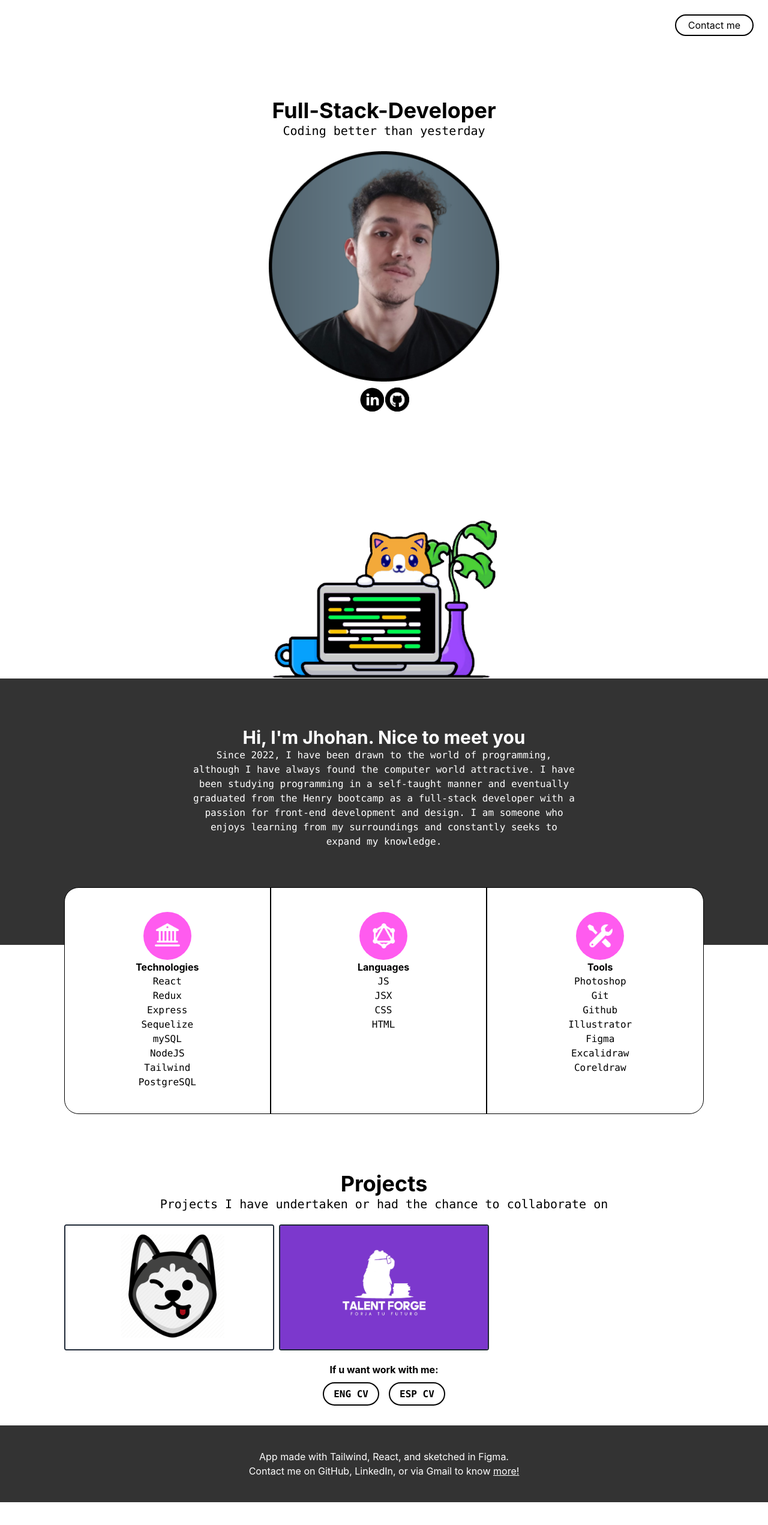
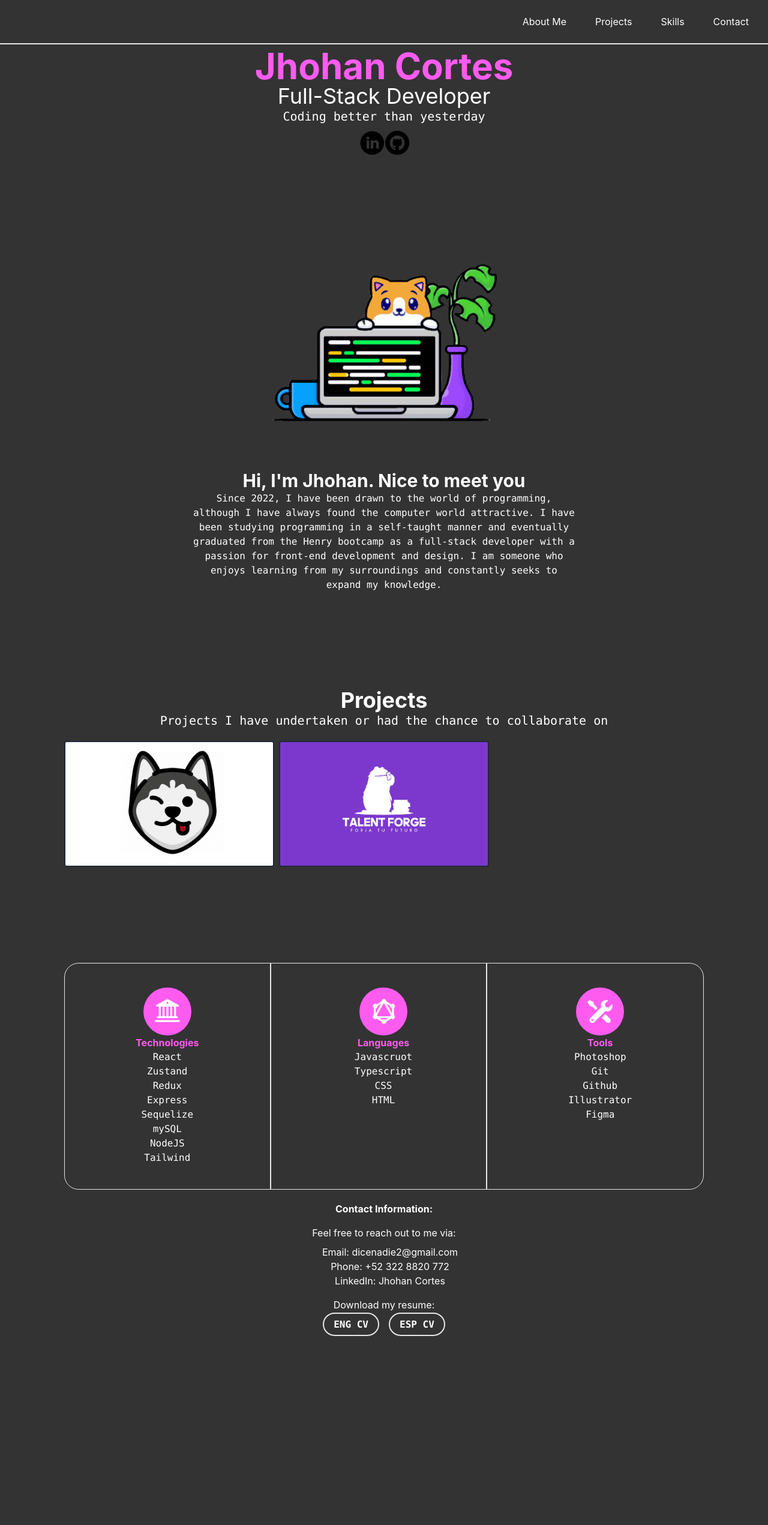
Before and after one commit to JhohanCortes/Portafolio, a React (Create React App) app: page / in a window 1280 px wide. Shown: the top 2542 px of the page at 60% size. Before the commit the page ends 2504 px from the top, so only its background shows below. Built offline with nearby package versions, Linux system fonts and the light colour scheme.

Commit message:
Portafolio cambios

```diff
--- a/src/App.js
+++ b/src/App.jsx
@@ -1,4 +1,5 @@
-import React from "react";
+import React, { useRef } from "react";
+
 
 import "./App.css";
 
@@ -10,16 +11,15 @@ import gitHub from "./Recourses/gitHub.png";
 import dog from "./Recourses/dog.png";
 import talentForge from "./Recourses/talent-forge.png";
 import cat from "./Recourses/cat.png";
-import pic from "./Recourses/pic.png";
 import tools from "./Recourses/tools.png";
 import languages from "./Recourses/languages.png";
 import technologies from "./Recourses/technologies.png";
 
 import Header from "./Components/Header/Header";
 
-const proyects = [
+const projects = [
   {
-    name: "Dog project",
+    name: "Dog Project",
     image: dog,
     deploy: null,
     repository: "https://github.com/JhohanCortes/Henry-Dogs-Proyect",
@@ -34,41 +34,50 @@ const proyects = [
 
 const Technologies = [
   "React",
+  "Zustand",
   "Redux",
   "Express",
   "Sequelize",
   "mySQL",
   "NodeJS",
   "Tailwind",
-  "PostgreSQL",
 ];
-const Languages = ["JS", "JSX", "CSS", "HTML"];
+const Languages = ["Javascruot", "Typescript", "CSS", "HTML"];
 const Tools = [
   "Photoshop",
   "Git",
   "Github",
   "Illustrator",
   "Figma",
-  "Excalidraw",
-  "Coreldraw",
 ];
 
 function App() {
+
+  const aboutMeRef = useRef(null);
+  const projectsRef = useRef(null);
+  const skillsRef = useRef(null);
+  const contactRef = useRef(null);
+
+  const scrollToSection = (ref) => {
+    ref.current.scrollIntoView({ behavior: "smooth" });
+  };
+
   return (
-    <div className="text-center mx-auto">
-      <Header />
+    <div className="text-center mx-auto" style={{ background: '#333333', color: '#FFFFFF' }}>
+      <Header
+        aboutMeRef={aboutMeRef}
+        projectsRef={projectsRef}
+        skillsRef={skillsRef}
+        contactRef={contactRef}
+        scrollToSection={scrollToSection}
+      />
 
-      <div className="py-20">
+      <div className="py-20 ">
         <div>
-          <strong className="font-sans text-4xl">Full-Stack-Developer</strong>
-          <p className="font-code text-xl">Coding better than yesterday</p>
+          <strong className="font-sans text-6xl text-primary">Jhohan Cortes</strong>
+          <h1 className="font-sans text-4xl text-secondary">Full-Stack Developer</h1>
+          <p className="font-code text-xl text-secondary">Coding better than yesterday</p>
         </div>
-
-        <img
-          className="mx-auto pt-5 w-64 md:w-72 lg:w-96"
-          src={pic}
-          alt="Jhohan-Cortes"
-        />
         <div className="mt-2 flex justify-center items-center">
           <a
             href="https://www.linkedin.com/in/jhohan-cortes-a314a8213/"
@@ -98,10 +107,11 @@ function App() {
         className="mx-auto lg:w-96 w-1/2 pt-20 pb-0"
         src={cat}
         alt="Cat-Image"
+        ref={aboutMeRef}
       />
-
+      {/* about me */}
       <div className="md:relative">
-        <div className="pt-20 pb-40 bg-[#333333] text-white z-50 w-full">
+        <div className="pt-20 pb-40 bg-gray text-white z-50 w-full">
           <strong className="font-sans text-3xl">
             Hi, I'm Jhohan. Nice to meet you
           </strong>
@@ -116,70 +126,16 @@ function App() {
           </p>
         </div>
       </div>
-
-      <ssdiv className="relative -top-24 mx-auto bg-white rounded-3xl border border-black flex flex-col md:flex-row space-y-10 md:space-y-0 md:space-x-4 space-x-1 z-100 w-5/6">
-          <div className="md:w-1/3 py-10 md:border-r-2 border-black">
-            <div className="mx-auto rounded-full md: w-20 h-20 bg-[#FF5BEF] flex items-center">
-              <img
-                src={technologies}
-                className="mx-auto w-12 filter invert"
-                alt="Technologies"
-              />
-            </div>
-            <strong>Technologies</strong>
-            <ul>
-              {Technologies.map((e, index) => (
-                <li key={index} className="font-code">
-                  {e}
-                </li>
-              ))}
-            </ul>
-          </div>
-          <div className="md:w-1/3 py-10 md:border-r-2 border-black">
-            <div className="mx-auto rounded-full w-20 h-20 bg-[#FF5BEF] flex items-center">
-              <img
-                src={languages}
-                className="mx-auto w-12 filter invert"
-                alt="Languages"
-              />
-            </div>
-            <strong>Languages</strong>
-            <ul>
-              {Languages.map((e, index) => (
-                <li key={index} className="font-code">
-                  {e}
-                </li>
-              ))}
-            </ul>
-          </div>
-          <div className="md:w-1/3 py-10">
-            <div className="mx-auto rounded-full w-20 h-20 bg-[#FF5BEF] flex items-center">
-              <img
-                src={tools}
-                className="mx-auto w-12 filter invert"
-                alt="Tools"
-              />
-            </div>
-            <strong>Tools</strong>
-            <ul>
-              {Tools.map((e, index) => (
-                <li key={index} className="font-code">
-                  {e}
-                </li>
-              ))}
-            </ul>
-          </div>
-        </ssdiv>
-
-      <div className="bottom-5 mt-0">
+      {/* projects */}
+      <div className="bottom-5 mt-0" >
         <div className="pb-5">
-          <strong className="font-sans text-4xl">Projects</strong>
+          <strong className="font-sans text-4xl" ref={projectsRef}>Projects</strong>
           <p className="font-code text-xl w-[90%] mx-auto text-center">
             Projects I have undertaken or had the chance to collaborate on
           </p>
         </div>
         <div className="grid md:grid-cols-3 gap-2 grid-cols-1 w-5/6 mx-auto">
-          {proyects.map((e, index) => {
+          {projects.map((e, index) => {
             return (
               <div key={index} className="relative group mx-auto mb-4 md:mb-0">
                 <img
@@ -196,7 +152,7 @@ function App() {
                       target="_blank"
                       rel="noopener noreferrer"
                     >
-                      <button className="rounded-full font-bold border-4 border-white hover:bg-pink-400 text-white p-5 py-1 opacity-0 transition-opacity group-hover:opacity-100">
+                      <button className="rounded-full font-bold border-4 border-white hover:bg-primary text-white p-5 py-1 opacity-0 transition-opacity group-hover:opacity-100">
                         Deploy
                       </button>
                     </a>
@@ -205,7 +161,7 @@ function App() {
                       target="_blank"
                       rel="noopener noreferrer"
                     >
-                      <button className="rounded-full font-bold border-4 border-white hover:bg-pink-400 text-white p-5 py-1 opacity-0 transition-opacity group-hover:opacity-100">
+                      <button className="rounded-full font-bold border-4 border-white hover:bg-primary text-white p-5 py-1 opacity-0 transition-opacity group-hover:opacity-100">
                         Github
                       </button>
                     </a>
@@ -217,7 +173,7 @@ function App() {
                       target="_blank"
                       rel="noopener noreferrer"
                     >
-                      <button className="rounded-full font-bold border-4 border-white hover:bg-pink-400 text-white p-5 py-1 opacity-0 transition-opacity group-hover:opacity-100">
+                      <button className="rounded-full font-bold border-4 border-white hover:bg-primary text-white p-5 py-1 opacity-0 transition-opacity group-hover:opacity-100">
                         Github
                       </button>
                     </a>
@@ -228,24 +184,93 @@ function App() {
           })}
         </div>
       </div>
-      <div className="mt-5">
-        <h1 className="font-bold mb-4">If u want work with me:</h1>
+
+      {/* skills */}
+      <div>
+
+      <div className="relative mt-40 mx-auto bg-background rounded-3xl border border-secondari flex flex-col md:flex-row space-y-10 md:space-y-0 md:space-x-4 space-x-1 z-100 w-5/6" ref={skillsRef}>
+        <div className="md:w-1/3 py-10 md:border-r-2 border-secondari">
+          <div className="mx-auto rounded-full w-20 h-20 bg-primary flex items-center">
+            <img
+              src={technologies}
+              className="mx-auto w-12 filter invert"
+              alt="Technologies"
+              />
+          </div>
+          <strong className="text-primary">Technologies</strong>
+          <ul>
+            {Technologies.map((e, index) => (
+              <li key={index} className="font-code">
+                {e}
+              </li>
+            ))}
+          </ul>
+        </div>
+        <div className="md:w-1/3 py-10 md:border-r-2 border-secondari">
+          <div className="mx-auto rounded-full w-20 h-20 bg-primary flex items-center">
+            <img
+              src={languages}
+              className="mx-auto w-12 filter invert"
+              alt="Languages"
+              />
+          </div>
+          <strong className="text-primary">Languages</strong>
+          <ul>
+            {Languages.map((e, index) => (
+              <li key={index} className="font-code">
+                {e}
+              </li>
+            ))}
+          </ul>
+        </div>
+        <div className="md:w-1/3 py-10">
+          <div className="mx-auto rounded-full w-20 h-20 bg-primary flex items-center">
+            <img
+              src={tools}
+              className="mx-auto w-12 filter invert"
+              alt="Tools"
+              />
+          </div>
+          <strong className="text-primary">Tools</strong>
+          <ul>
+            {Tools.map((e, index) => (
+              <li key={index} className="font-code">
+                {e}
+              </li>
+            ))}
+          </ul>
+        </div>
+      </div>
+            </div>
+
+      {/* contact */}
+      <div className="mt-5 h-screen" ref={contactRef}>
+        <h1 className="font-bold mb-4 ">Contact Information:</h1>
+        <p className="mb-2">Feel free to reach out to me via:</p>
+        <ul className="ml-5 mb-4">
+          <li>Email: dicenadie2@gmail.com</li>
+          <li>Phone: +52 322 8820 772</li>
+          <a href="https://www.linkedin.com/in/jhohan-cortes-a314a8213/" target="_blank" rel="noopener noreferrer"><li>LinkedIn: Jhohan Cortes</li></a>
+        </ul>
+        <p className="mb-2">Download my resume:</p>
         <a
           href={eng_cv}
           download
-          className="font-code uppercase border-2 border-black rounded-full py-2 px-4 font-bold mx-2 hover:bg-gray-300 duration-200"
+          className="font-code uppercase border-2 border-secondari rounded-full py-2 px-4 font-bold mx-2 hover:bg-gray-300 duration-200"
+          style={{ background: '#333333', color: '#FFFFFF' }}
         >
-          eng cv
+          ENG CV
         </a>
         <a
           href={esp_cv}
           download
-          className="font-code uppercase border-2 border-black rounded-full py-2 px-4 font-bold mx-2 hover:bg-gray-300 duration-200"
-
+          className="font-code uppercase border-2 border-secondari rounded-full py-2 px-4 font-bold mx-2 hover:bg-gray-300 duration-200"
+          style={{ background: '#333333', color: '#FFFFFF' }}
         >
           ESP CV
         </a>
       </div>
+
 
       <footer className="bg-[#333333] mt-10 bottom-0">
         <div className="py-10 w-[90%] mx-auto">
--- a/src/Components/Header/Header.jsx
+++ b/src/Components/Header/Header.jsx
@@ -1,36 +1,25 @@
-import React, { useState } from "react";
-import "./Header.css"
+// Header.js
+import React from "react";
 
-const Header = () => {
-  const [showNotification, setShowNotification] = useState(false);
-
-  const handleCopyEmail = () => {
-    const email = "dicenadie2@gmail.com";
-    navigator.clipboard
-      .writeText(email)
-      .then(() => {
-        setShowNotification(true);
-        setTimeout(() => setShowNotification(false), 5000); // Mostrar durante 5 segundos
-      })
-      .catch((error) => console.error("Error copying email:", error));
-  };
-
+const Header = ({ scrollToSection, aboutMeRef, projectsRef, skillsRef, contactRef }) => {
   return (
-    <div className="text-right relative">
-      <button
-        className="rounded-full border-2 border-black p-5 py-1 m-6 hover:bg-black hover:text-white hover:border-gray-600"
-        onClick={handleCopyEmail}
-      >
-        Contact me
-      </button>
-      {showNotification && (
-        <div
-          className="animate-notificationFadeOut bg-green-500 text-white px-4 py-2 rounded-lg absolute bottom-5 right-5 mt-20"
-          onAnimationEnd={() => setShowNotification(false)}
-        >
-          Mail address copied to your clipboard {":)"}
-        </div>
-      )}
+    <div className="fixed justify-items-end top-0 w-full bg-background text-secondary p-4 z-10 border-b-2 border-whtie ">
+      <nav>
+        <ul>
+          <li className="inline-block mr-4">
+            <button className="hover:bg-primary hover:text-secondary px-4 py-2 rounded" onClick={() => scrollToSection(aboutMeRef)}>About Me</button>
+          </li>
+          <li className="inline-block mr-4">
+            <button className="hover:bg-primary hover:text-secondary px-4 py-2 rounded" onClick={() => scrollToSection(projectsRef)}>Projects</button>
+          </li>
+          <li className="inline-block mr-4">
+            <button className="hover:bg-primary hover:text-secondary px-4 py-2 rounded" onClick={() => scrollToSection(skillsRef)}>Skills</button>
+          </li>
+          <li className="inline-block">
+            <button className="hover:bg-primary hover:text-secondary px-4 py-2 rounded" onClick={() => scrollToSection(contactRef)}>Contact</button>
+          </li>
+        </ul>
+      </nav>
     </div>
   );
 };
--- a/tailwind.config.js
+++ b/tailwind.config.js
@@ -10,12 +10,9 @@ module.exports = {
         code: ['source-code-pro', 'Menlo', 'Monaco', 'Consolas', 'Courier New', 'monospace'],
       },
       colors:{
-        primary:'#03658c',
-        "secondary": "#6C757D",
-        "success": "#28A745",
-        "warning": "#FFC107",
-        "error": "#DC3545",
-        "info": "#17A2B8"
+        background:'#333333',
+        primary:'#FF5BEF',
+        secondary:'#FFFFFF',
       },
       margin: {
         '1000px': '700px',
```
Also changed, not shown: 1 other file (tests, documents, lock files or other folders).
